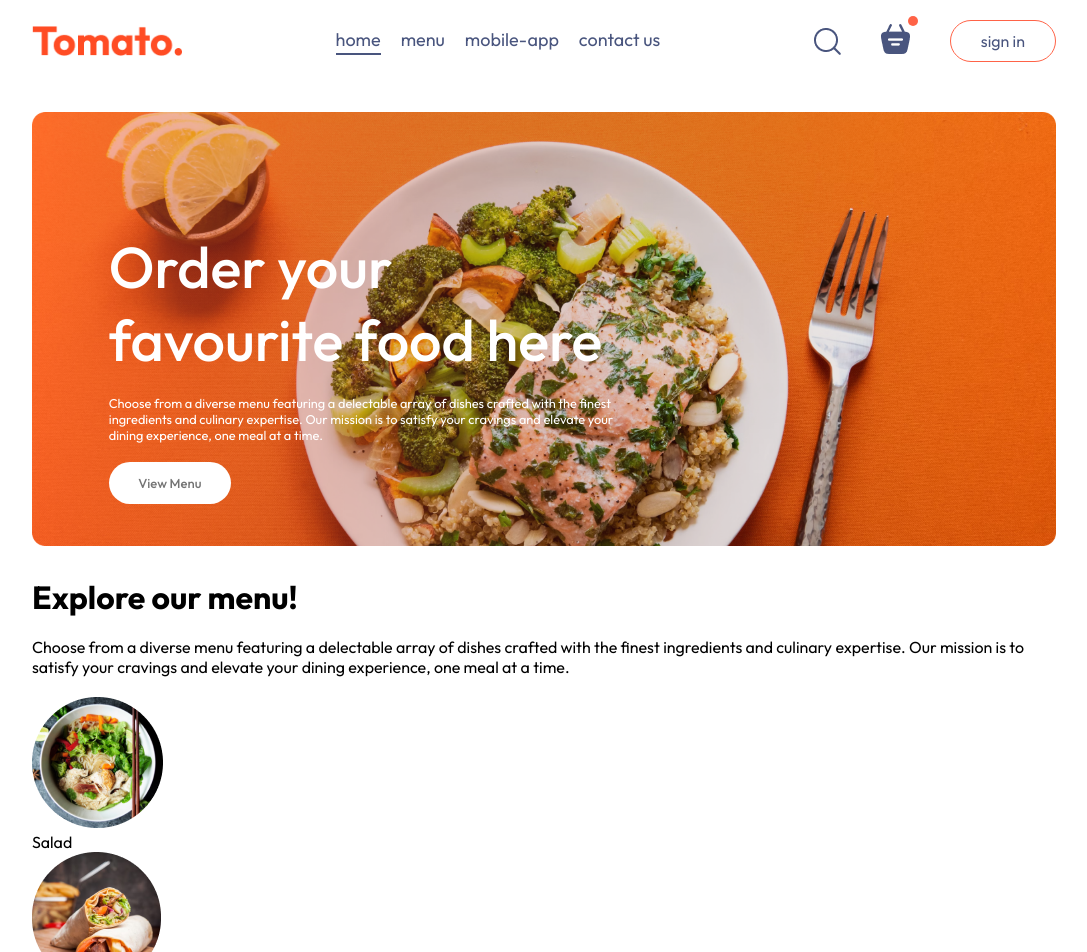
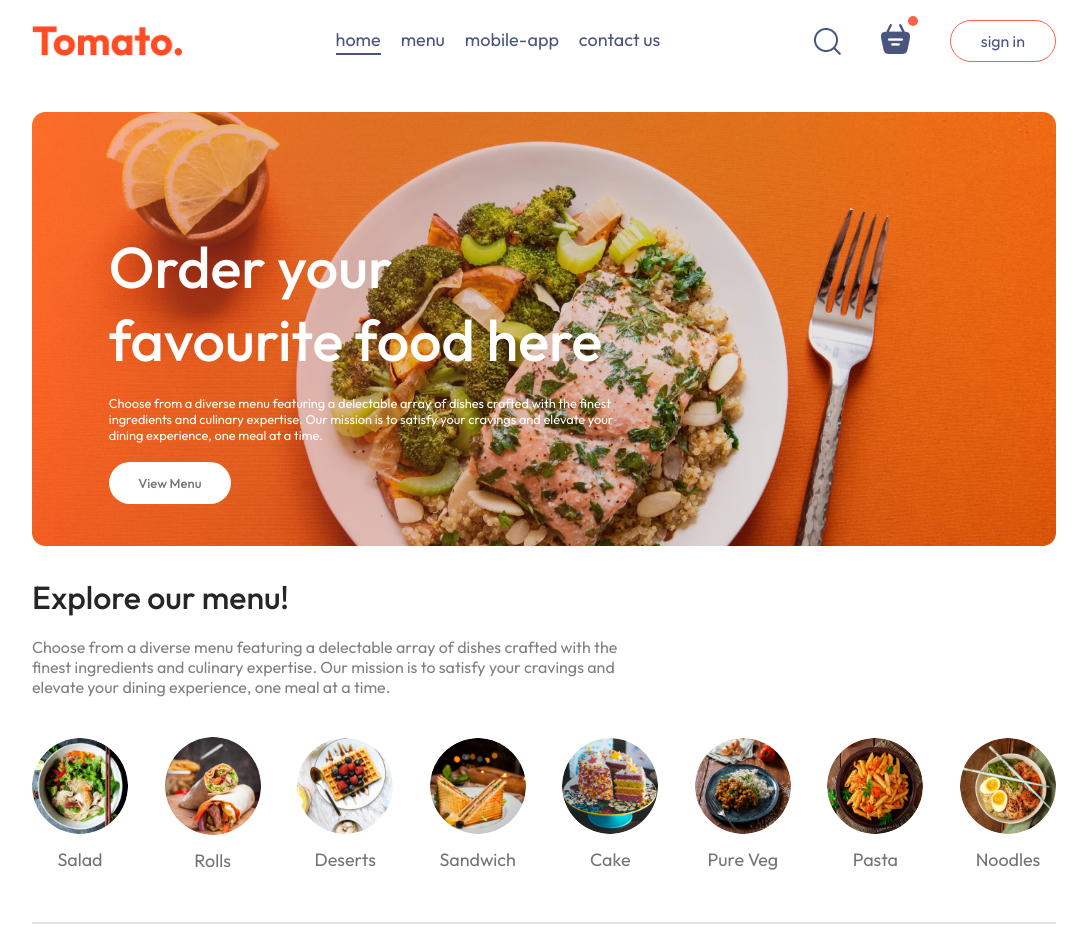
Before and after one commit to ruchitsheth13/food-delivery-app, a React (Vite) app in the folder frontend/: page / in a window 1280 px wide. Shown: the top 952 px of the page, without its empty margins (96-1183 px from the left). Built offline with nearby package versions, Linux system fonts and the light colour scheme.

Commit message:
explore menu component created

```diff
--- a/frontend/src/components/ExploreMenu/ExploreMenu.css
+++ b/frontend/src/components/ExploreMenu/ExploreMenu.css
@@ -2,5 +2,48 @@
     display: flex;
     flex-direction: column;
     gap: 20px;
+}
+.explore-menu h1 {
+    color: #262626;
+    font-weight: 500;
 
 }
+.explore-menu-text {
+    max-width: 60%;
+    color: #808080;
+}
+.explore-menu-list {
+    display: flex;
+    justify-content: space-between;
+    align-items: center;
+    gap: 30px;
+    text-align: center;
+    margin: 20px 0px;
+    overflow-x: scroll;
+}
+.explore-menu-list::-webkit-scrollbar {
+    display: none;
+}
+.explore-menu-list-item img {
+    width: 7.5vw;
+    min-width: 80px;
+    cursor: pointer;
+    border-radius: 50%;
+    transition: 0.2s;
+}
+.explore-menu-list-item p {
+    margin-top: 10px;
+    color: #747474;
+    font-size: max(1.4vw, 16px);
+    cursor: pointer;
+}
+.explore-menu hr {
+    margin: 10px 0px;
+    height: 2px;
+    background-color: #e2e2e2;
+    border: none;
+}
+.explore-menu-list-item .active {
+    border: 4px solid tomato;
+    padding: 2px;
+}
--- a/frontend/src/components/ExploreMenu/ExploreMenu.jsx
+++ b/frontend/src/components/ExploreMenu/ExploreMenu.jsx
@@ -2,7 +2,7 @@
 import './ExploreMenu.css'
 import { menu_list } from '../../assets/assets'
 
-const ExploreMenu = () => {
+const ExploreMenu = ({category, setCategory}) => {
   return (
     <div className='explore-menu' id='explore-menu'>
         <h1>Explore our menu!</h1>
@@ -10,13 +10,14 @@
         <div className="explore-menu-list">
             {menu_list.map((item, index)=>{
                 return (
-                    <div key={index} className='explore-menu-list-item'>
-                        <img src={item.menu_image} alt="" />
+                    <div onClick={() => setCategory(prev=>prev===item.menu_name?"All":item.menu_name)} key={index} className='explore-menu-list-item'>
+                        <img className={category===item.menu_name?"active":""} src={item.menu_image} alt="" />
                         <p>{item.menu_name}</p>
                     </div>
                 )
             })}
         </div>
+        <hr />
     </div>
   )
 }
--- a/frontend/src/pages/Home/Home.jsx
+++ b/frontend/src/pages/Home/Home.jsx
@@ -1,13 +1,16 @@
-import React from 'react';
+import React, { useState } from 'react';
 import './Home.css';
 import Header from '../../components/Header/Header';
 import ExploreMenu from '../../components/ExploreMenu/ExploreMenu';
 
 const Home = () => {
+
+  const [category, setCategory] = useState("All");
+
   return (
     <div>
       <Header />
-      <ExploreMenu />
+      <ExploreMenu category={category} setCategory={setCategory}/>
     </div>
   )
 }
```
